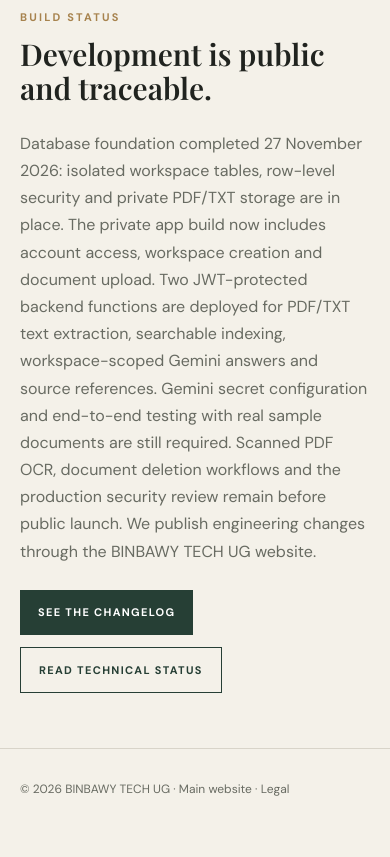
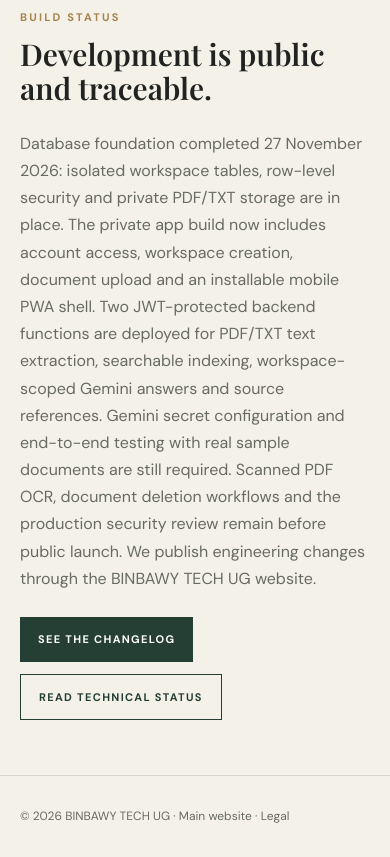
Before and after one commit to binbawy-droid/SSEMAMBO-DEHIA, a plain HTML site: page products/knowledge-desk/index.html in a window 390 px wide. Shown: the part 3400-4257 px from the top of the page. Before the commit the page ends 4230 px from the top, so only its background shows below. Drawn offline with nearby package versions, Linux system fonts and the light colour scheme.

Commit message:
site: publish installable mobile web app milestone

```diff
--- a/products/knowledge-desk/index.html
+++ b/products/knowledge-desk/index.html
@@ -22,5 +22,5 @@
 <section class="section"><div class="eyebrow">The problem it solves</div><h2>Find answers without reading every file again.</h2><div class="grid"><article class="card"><div class="eyebrow">01</div><h3>Bring documents together</h3><p>Organise business policies, manuals, guides, reports and other approved reference documents in a workspace.</p></article><article class="card"><div class="eyebrow">02</div><h3>Ask in everyday language</h3><p>Ask questions about the information your team has provided instead of searching through folders manually.</p></article><article class="card"><div class="eyebrow">03</div><h3>Trace the answer</h3><p>Designed to show document and section references, and to signal when the available material does not support an answer.</p></article></div></section>
 <section class="section"><div class="eyebrow">Planned workflow</div><h2>From documents to useful answers.</h2><div class="steps"><div class="step"><b>STEP 01</b><div><h3>Create a private workspace</h3><p>Set up an organisation and invite authorised team members.</p></div></div><div class="step"><b>STEP 02</b><div><h3>Add your documents</h3><p>Upload supported files and monitor their processing status.</p></div></div><div class="step"><b>STEP 03</b><div><h3>Ask questions</h3><p>Search across approved workspace material and inspect source references.</p></div></div><div class="step"><b>STEP 04</b><div><h3>Manage access and usage</h3><p>Control members, workspace limits and data deletion.</p></div></div></div></section>
 <section class="section"><div class="eyebrow">Built for organisations</div><h2>Potential use cases.</h2><div class="grid"><article class="card"><h3>Schools & universities</h3><p>Policies, academic handbooks, course guides and administrative procedures.</p></article><article class="card"><h3>Professional offices</h3><p>Internal procedures, service descriptions, client onboarding and knowledge bases.</p></article><article class="card"><h3>Growing businesses</h3><p>Product documentation, staff guidance, operations manuals and support references.</p></article></div></section>
-<section class="section"><div class="eyebrow">Build status</div><h2>Development is public and traceable.</h2><p style="color:var(--muted);max-width:760px">Database foundation completed 27 November 2026: isolated workspace tables, row-level security and private PDF/TXT storage are in place. The private app build now includes account access, workspace creation and document upload. Two JWT-protected backend functions are deployed for PDF/TXT text extraction, searchable indexing, workspace-scoped Gemini answers and source references. Gemini secret configuration and end-to-end testing with real sample documents are still required. Scanned PDF OCR, document deletion workflows and the production security review remain before public launch. We publish engineering changes through the BINBAWY TECH UG website.</p><div class="actions"><a class="btn" href="/updates.html">See the changelog</a><a class="btn secondary" href="https://github.com/binbawy-droid/ai-creator-hub-app-factory/blob/main/docs/knowledge-desk-database.md">Read technical status</a></div></section>
+<section class="section"><div class="eyebrow">Build status</div><h2>Development is public and traceable.</h2><p style="color:var(--muted);max-width:760px">Database foundation completed 27 November 2026: isolated workspace tables, row-level security and private PDF/TXT storage are in place. The private app build now includes account access, workspace creation, document upload and an installable mobile PWA shell. Two JWT-protected backend functions are deployed for PDF/TXT text extraction, searchable indexing, workspace-scoped Gemini answers and source references. Gemini secret configuration and end-to-end testing with real sample documents are still required. Scanned PDF OCR, document deletion workflows and the production security review remain before public launch. We publish engineering changes through the BINBAWY TECH UG website.</p><div class="actions"><a class="btn" href="/updates.html">See the changelog</a><a class="btn secondary" href="https://github.com/binbawy-droid/ai-creator-hub-app-factory/blob/main/docs/knowledge-desk-database.md">Read technical status</a></div></section>
 </main><footer><div class="wrap">© <span id="year"></span> BINBAWY TECH UG · <a href="/">Main website</a> · <a href="/legal.html">Legal</a></div></footer><script>document.getElementById('year').textContent=new Date().getFullYear()</script></body></html>
```
